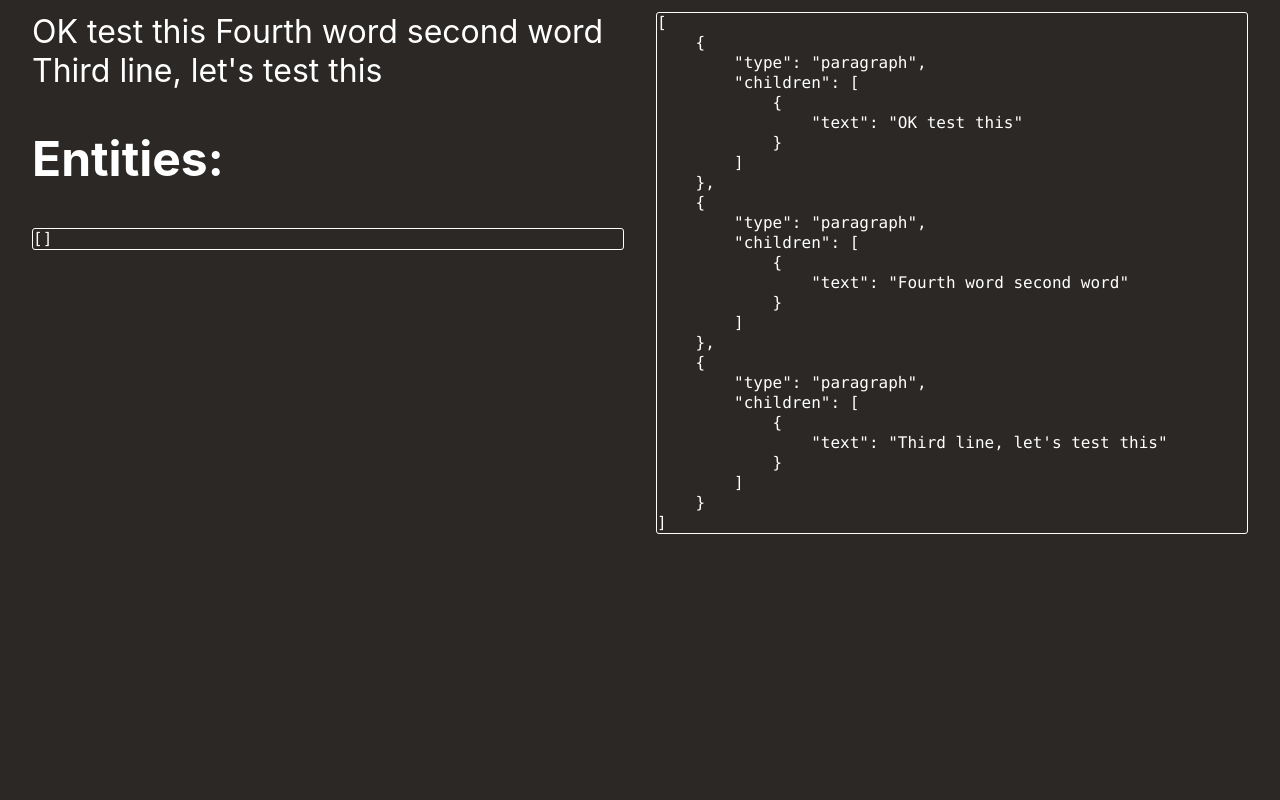
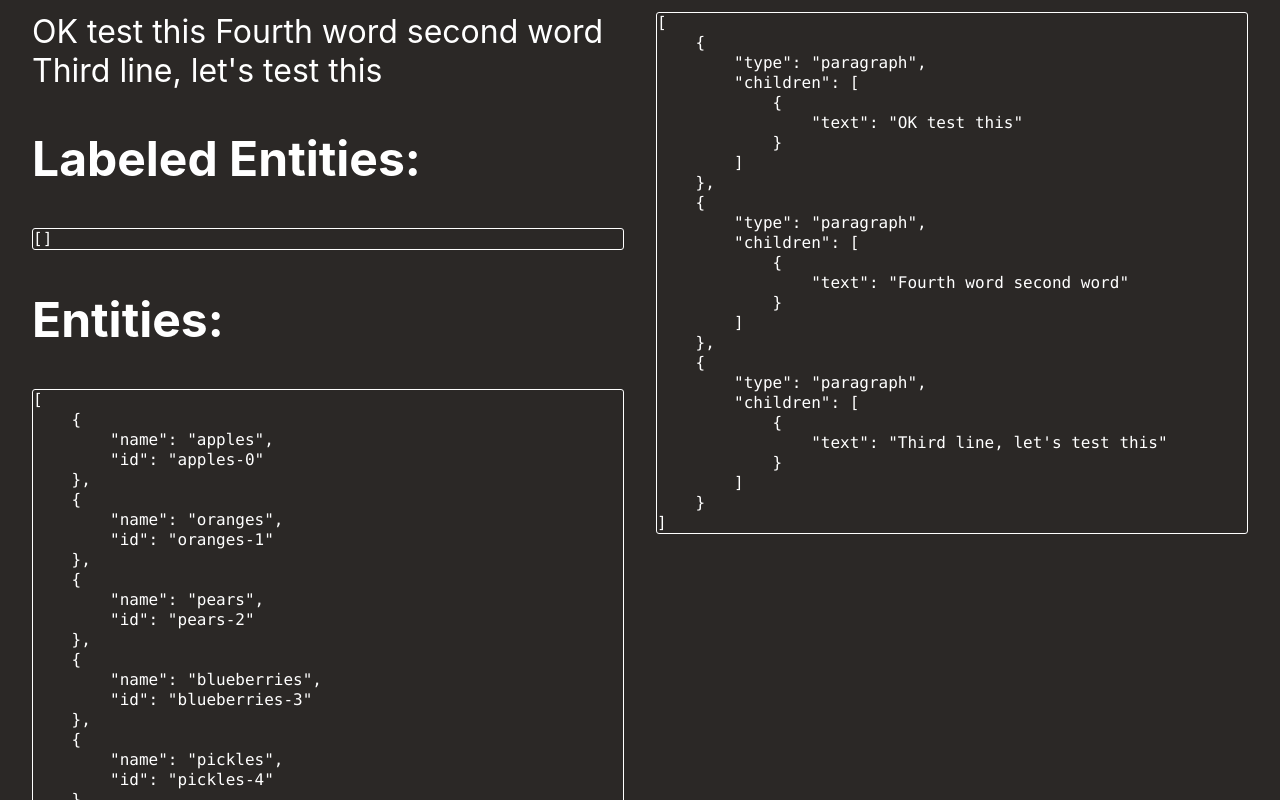
Before and after one commit to mattmazzola/slate-entity-labeler-next, a React (Create React App) app: page / in a window 1280 px wide. Shown: the part 880-1680 px from the top of the page. Before the commit the page ends 1446 px from the top, so only its background shows below. Built offline with nearby package versions, Linux system fonts and the light colour scheme.

Commit message:
Add entities and add will-change

```diff
--- a/src/App.tsx
+++ b/src/App.tsx
@@ -100,10 +100,18 @@ const App: React.FC = () => {
               {labeledText.text}
             </div>
             <div>
+              <h2>Labeled Entities:</h2>
+              <CodeContainer>
+                <pre>
+                  <code>{labeledText.entities ? JSON.stringify(labeledText.entities, null, 4) : "Empty"}</code>
+                </pre>
+              </CodeContainer>
+            </div>
+            <div>
               <h2>Entities:</h2>
               <CodeContainer>
                 <pre>
-                  <code>{labeledText.entities ? JSON.stringify(labeledText.entities, null, 4) : "Empty"}</code>
+                  <code>{entities ? JSON.stringify(entities, null, 4) : "Empty"}</code>
                 </pre>
               </CodeContainer>
             </div>
--- a/src/components/EntityLabeler/EntityPicker.tsx
+++ b/src/components/EntityLabeler/EntityPicker.tsx
@@ -146,9 +146,12 @@ const Wrapper = styled.div<PickerProps>`
                 left 0.2s ease-in-out,
                 opacity 0.7s;
 
+    will-change: transform;
+
     position: absolute;
     top: var(--top);
     left: var(--left);
+    overscroll-behavior: contain;
 `
 
 const Input = styled.input`
--- a/src/components/SliderOptions.tsx
+++ b/src/components/SliderOptions.tsx
@@ -65,5 +65,5 @@ const Highlight = styled.div`
 
     transform: translate(calc((var(--optionsIndex) * var(--optionGap)) + (var(--optionsIndex) * var(--optionWidth) * 1px)));
     transition: transform 200ms;
-
+    will-change: transform;
 `
```
